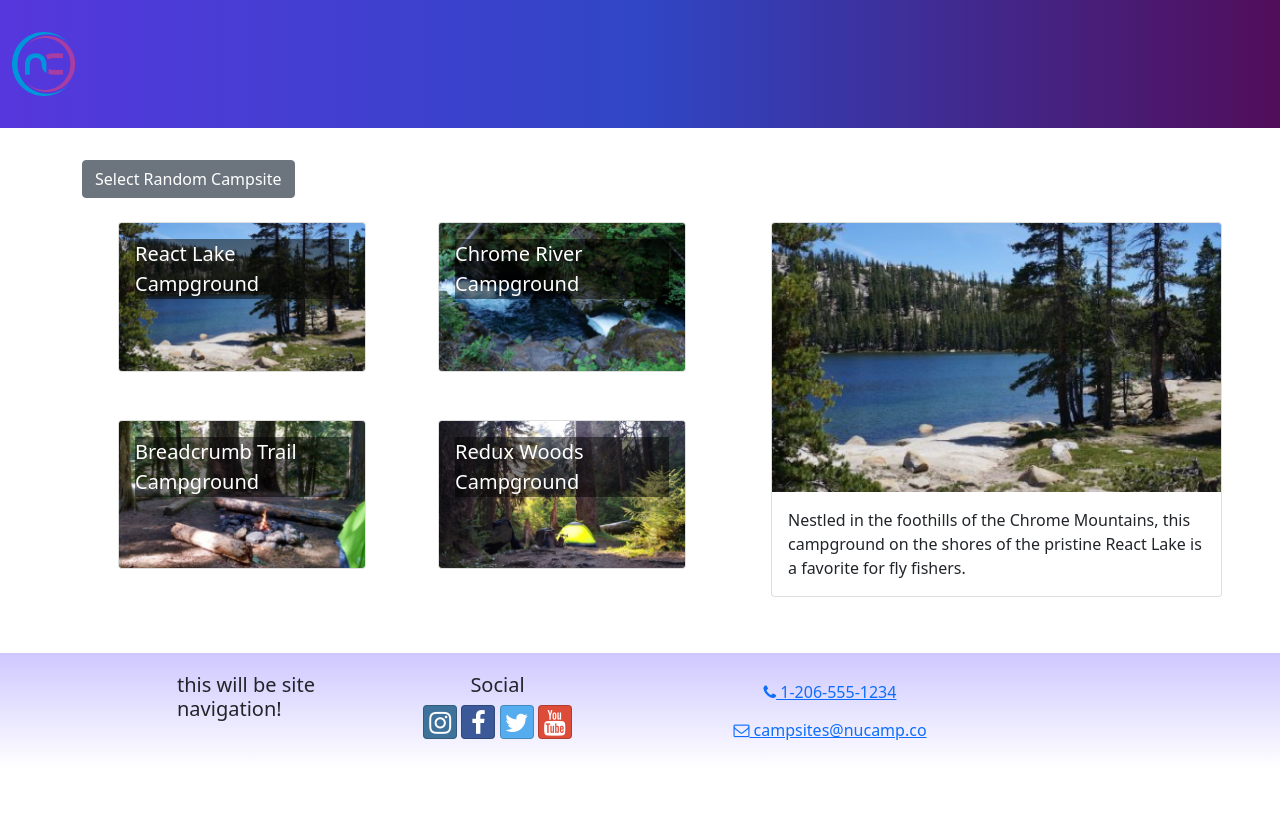
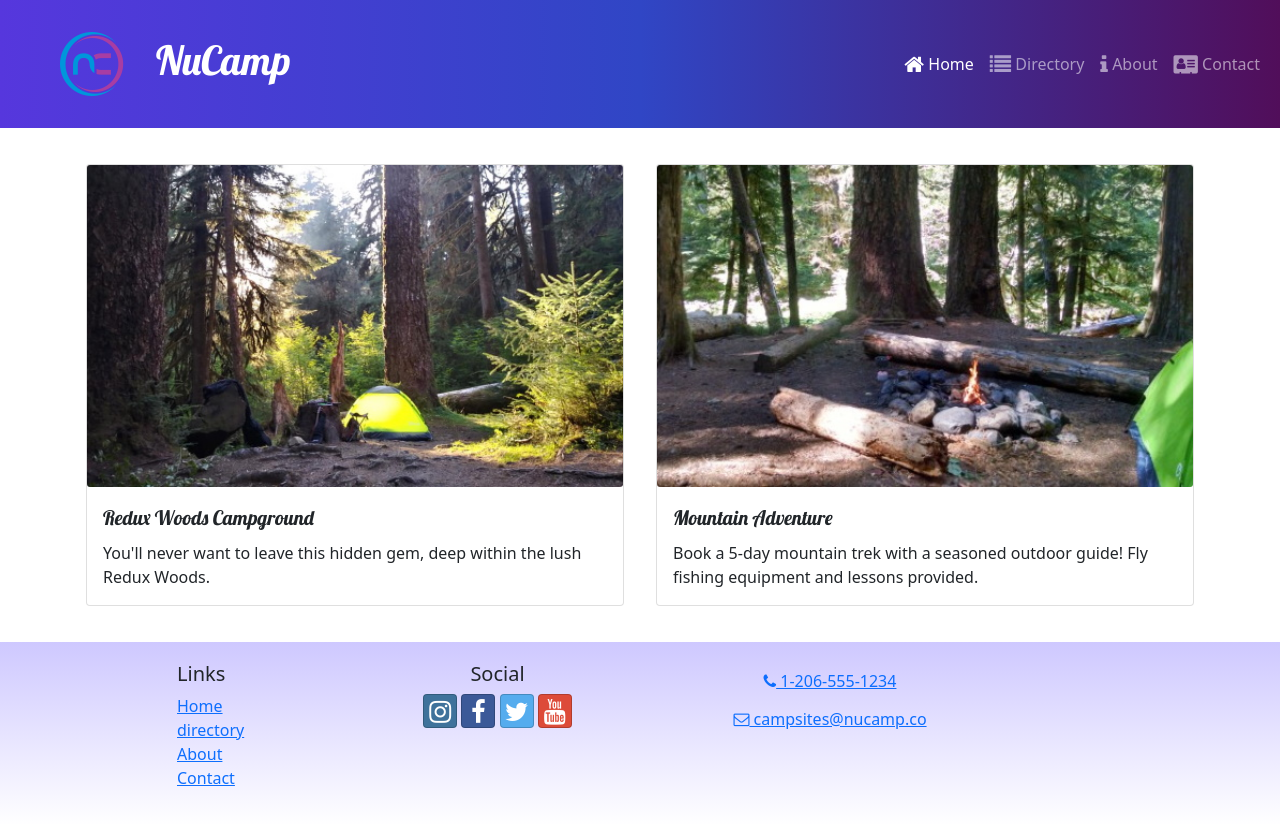
Before and after one commit to adibsob/nucampsiteReact, a React (Create React App) app: page / in a window 1280 px wide. Before the commit the page ends 800 px from the top, so only its background shows below. Built offline with nearby package versions, Linux system fonts and the light colour scheme.

Commit message:
Homepage Display

```diff
--- a/src/App.js
+++ b/src/App.js
@@ -1,3 +1,6 @@
+import { Route, Routes } from 'react-router-dom';
+import HomePage from './pages/HomePage'
+import ContactPage from './pages/ContactPage';
 import './App.css';
 import CampsitesDirectoryPage from './pages/CampsiteDirectoryPage';
 import Header from './components/Header';
@@ -7,7 +10,11 @@
   return (
     <div className='App'>
       <Header/>
-      <CampsitesDirectoryPage />
+        <Routes>
+          <Route path='/' element={<HomePage/>}/>
+          <Route path='contact' element={<ContactPage/>}/>
+          <Route path='directory' element={<CampsitesDirectoryPage/>}/>
+        </Routes>
       <Footer/>
     </div>
   );
--- a/src/components/Footer.js
+++ b/src/components/Footer.js
@@ -1,12 +1,27 @@
 import { Container, Row, Col } from "reactstrap";
+import { Link } from "react-router-dom";
 
 const Footer = () => {
     return (
         <footer className="site-footer">
             <Container>
                 <Row>
-                    <Col xs={{size:4, offset: 1}} sm='2'>
-                        <h5>this will be site navigation!</h5>
+                    <Col xs={{ size: 4, offset: 1 }} sm='2'>
+                        <h5>Links</h5>
+                        <ul className='list-unstyled'>
+                            <li>
+                                <Link to='/'>Home</Link>
+                            </li>
+                            <li>
+                                <Link to='/directory'>directory</Link>
+                            </li>
+                            <li>
+                                <Link to='/about'>About</Link>
+                            </li>
+                            <li>
+                                <Link to='/contact'>Contact</Link>
+                            </li>
+                        </ul>
                     </Col>
 
                     <Col xs='6' sm='3' className='text-center'>
--- a/src/components/Header.js
+++ b/src/components/Header.js
@@ -1,13 +1,51 @@
-import { Navbar, NavbarBrand } from "reactstrap";
+import { useState } from "react";
+import {
+    Navbar,
+    NavbarBrand,
+    Collapse,
+    NavbarToggler,
+    Nav,
+    NavItem
+}
+    from "reactstrap";
+import { NavLink } from "react-router-dom";
 import NucampLogo from '../app/assets/img/logo.png';
 
 const Header = () => {
+    const [menuOpen, setMenuOpen] = useState(false);
     return (
-    <Navbar dark color='primary' sticky='top' expand='md'>
-        <NavbarBrand NavbarBrand href='/'>
-            <img src={NucampLogo} alt='nucamp logo' />
-        </NavbarBrand>
-    </Navbar>)
+        <Navbar dark color='primary' sticky='top' expand='md'>
+            <NavbarBrand className='ms-5' NavbarBrand href='/'>
+                <img src={NucampLogo} alt='nucamp logo' className='float-start' />
+                <h1 className="mt-1">NuCamp</h1>
+            </NavbarBrand>
+
+            <NavbarToggler onClick={() => setMenuOpen(!menuOpen)} />
+            <Collapse isOpen={menuOpen} navbar>
+                <Nav className='ms-auto' navbar>
+                    <NavItem>
+                        <NavLink className='nav-link' to='/'>
+                            <i className='fa fa-home fa-lg' /> Home
+                        </NavLink>
+                    </NavItem>
+                    <NavItem>
+                        <NavLink className='nav-link' to='/directory'>
+                            <i className='fa fa-list fa-lg' /> Directory
+                        </NavLink>
+                    </NavItem>
+                    <NavItem>
+                        <NavLink className='nav-link' to='/about'>
+                            <i className='fa fa-info fa-lg' /> About
+                        </NavLink>
+                    </NavItem>
+                    <NavItem>
+                        <NavLink className='nav-link' to='/contact'>
+                            <i className='fa fa-address-card fa-lg' /> Contact
+                        </NavLink>
+                    </NavItem>
+                </Nav>
+            </Collapse>
+        </Navbar>)
 }
 
 export default Header;
--- a/src/features/campsites/CampsitesList.js
+++ b/src/features/campsites/CampsitesList.js
@@ -2,12 +2,17 @@
 import CampsiteCard from './CampsiteCard';
 import {selectAllCampsites} from './campsitesSlice';
 
-const CampsitesList = () => {
+const CampsitesList = ({ setCampsiteId }) => {
     const campsites = selectAllCampsites();
     return (<Row className='ms-auto'>
         {campsites.map((campsite) => {
             return (
-                <Col md='5' className='m-4' key={campsite.id}>
+                <Col
+                    md='5'
+                    className='m-4'
+                    key={campsite.id}
+                    onClick={() => setCampsiteId(campsite.id)}
+                >
                     <CampsiteCard campsite={campsite} />
                 </Col>
             )
--- a/src/features/campsites/campsitesSlice.js
+++ b/src/features/campsites/campsitesSlice.js
@@ -4,6 +4,15 @@
     return CAMPSITES;
 };
 
-export const selectRandomCampsite = () => {
-    return CAMPSITES[Math.floor(CAMPSITES.length * Math.random())];
-}
+// export const selectRandomCampsite = () => {
+//     return CAMPSITES[Math.floor(CAMPSITES.length * Math.random())];
+// }
+// instead let use this:
+
+export const selectCampsiteById = (id) => {
+    return CAMPSITES.find((campsite) => campsite.id === id);
+};
+
+export const selectFeaturedCampsite = () => {
+    return CAMPSITES.find((campsite) => campsite.featured);
+};
--- /dev/null
+++ b/src/features/display/DisplayCard.js
@@ -0,0 +1,17 @@
+import { Card, CardImg, CardText, CardBody, CardTitle } from "reactstrap";
+
+const DisplayCard = ({ item }) => {
+    const { image, name, description } = item;
+
+    return (
+        <Card>
+            <CardImg src={image} alt={name} />
+            <CardBody>
+                <CardTitle>{name}</CardTitle>
+                <CardText>{description}</CardText>
+            </CardBody>
+        </Card>
+    );
+};
+
+export default DisplayCard;
--- /dev/null
+++ b/src/features/display/DisplayList.js
@@ -0,0 +1,22 @@
+import { Col, Row } from "reactstrap";
+import DisplayCard from './DisplayCard';
+import { selectFeaturedCampsite } from "../campsites/campsitesSlice";
+import { selectFeaturedPromotion } from "../promotions/promotionsSlice";
+
+const DisplayList = () => {
+    const items = [selectFeaturedCampsite(), selectFeaturedPromotion()];
+
+    return (
+        <Row>
+            {items.map((item, idx) => {
+                return (
+                    <Col md className="m-1" key={idx}>
+                        <DisplayCard item={item} />
+                    </Col>
+                )
+            })}
+        </Row>
+    )
+};
+
+export default DisplayList;
--- /dev/null
+++ b/src/features/promotions/promotionsSlice.js
@@ -0,0 +1,5 @@
+import { PROMOTIONS } from '../../app/shared/PROMOTIONS';
+
+export const selectFeaturedPromotion = () => {
+    return PROMOTIONS.find((promotion) => promotion.featured);
+};
--- a/src/index.js
+++ b/src/index.js
@@ -1,5 +1,6 @@
 import React from 'react';
 import { createRoot } from 'react-dom/client';
+import { BrowserRouter } from 'react-router-dom';
 import { Provider } from 'react-redux';
 import { store } from './app/store';
 import App from './App';
@@ -17,7 +18,9 @@
 root.render(
   <React.StrictMode>
     <Provider store={store}>
-      <App />
+      <BrowserRouter>
+        <App />
+      </BrowserRouter>
     </Provider>
   </React.StrictMode>
 );
--- a/src/pages/CampsiteDirectoryPage.js
+++ b/src/pages/CampsiteDirectoryPage.js
@@ -1,24 +1,18 @@
-import { Container, Row, Col, Button } from "reactstrap";
+import { useState } from "react";
+import { Container, Row, Col } from "reactstrap";
 import CampsiteDetail from '../features/campsites/CampsiteDetail';
 import CampsitesList from '../features/campsites/CampsitesList';
-import { selectRandomCampsite } from "../features/campsites/campsitesSlice";
+import { selectCampsiteById } from "../features/campsites/campsitesSlice";
 
 const CampsitesDirectoryPage = () => {
-    let selectedCampsite = selectRandomCampsite();
-
-    const toggleCampsite = () => {
-        selectedCampsite = selectRandomCampsite();
-        console.log(selectedCampsite);
-    };
+    const [campsiteId, setCampsiteId] = useState(0);
+    const selectedCampsite = selectCampsiteById(campsiteId);
 
     return (
         <Container>
-            <Button onClick={() => toggleCampsite()}>
-                Select Random Campsite
-            </Button>
             <Row>
                 <Col sm='5' md='7'>
-                    <CampsitesList />
+                    <CampsitesList setCampsiteId={setCampsiteId}/>
                 </Col>
                 <Col sm='7' md='5'>
                     <CampsiteDetail campsite={selectedCampsite} />
--- /dev/null
+++ b/src/pages/ContactPage.js
@@ -0,0 +1,5 @@
+const ContactPage = () => {
+    return <div>ContactPage</div>
+};
+
+export default ContactPage;
--- /dev/null
+++ b/src/pages/HomePage.js
@@ -0,0 +1,12 @@
+import { Container } from "reactstrap";
+import DisplayList from "../features/display/DisplayList";
+
+const HomePage = () => {
+    return (
+        <Container>
+            <DisplayList />
+        </Container>
+    )
+};
+
+export default HomePage;
```
Lines whose indentation alone changed are shown as unchanged.
